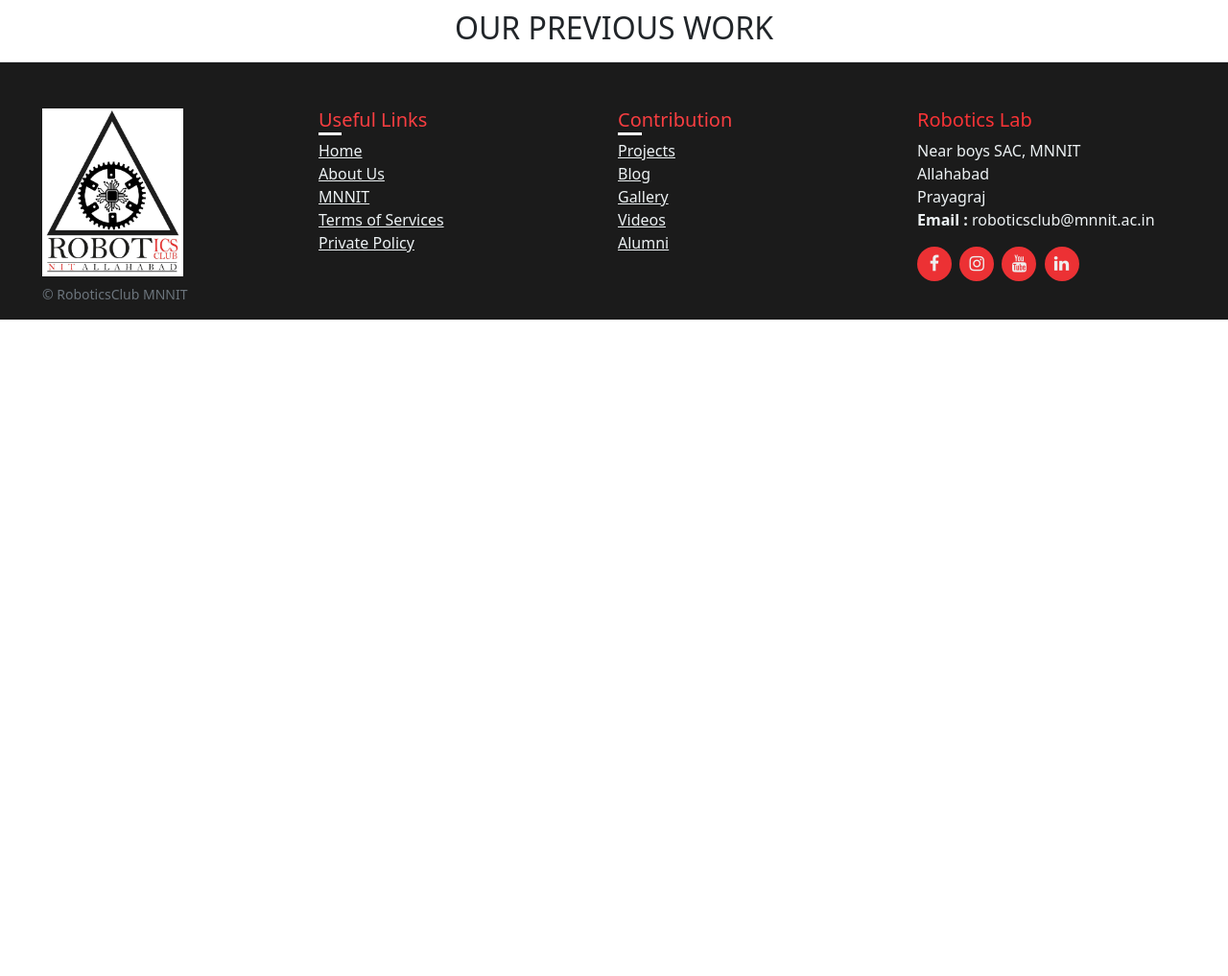
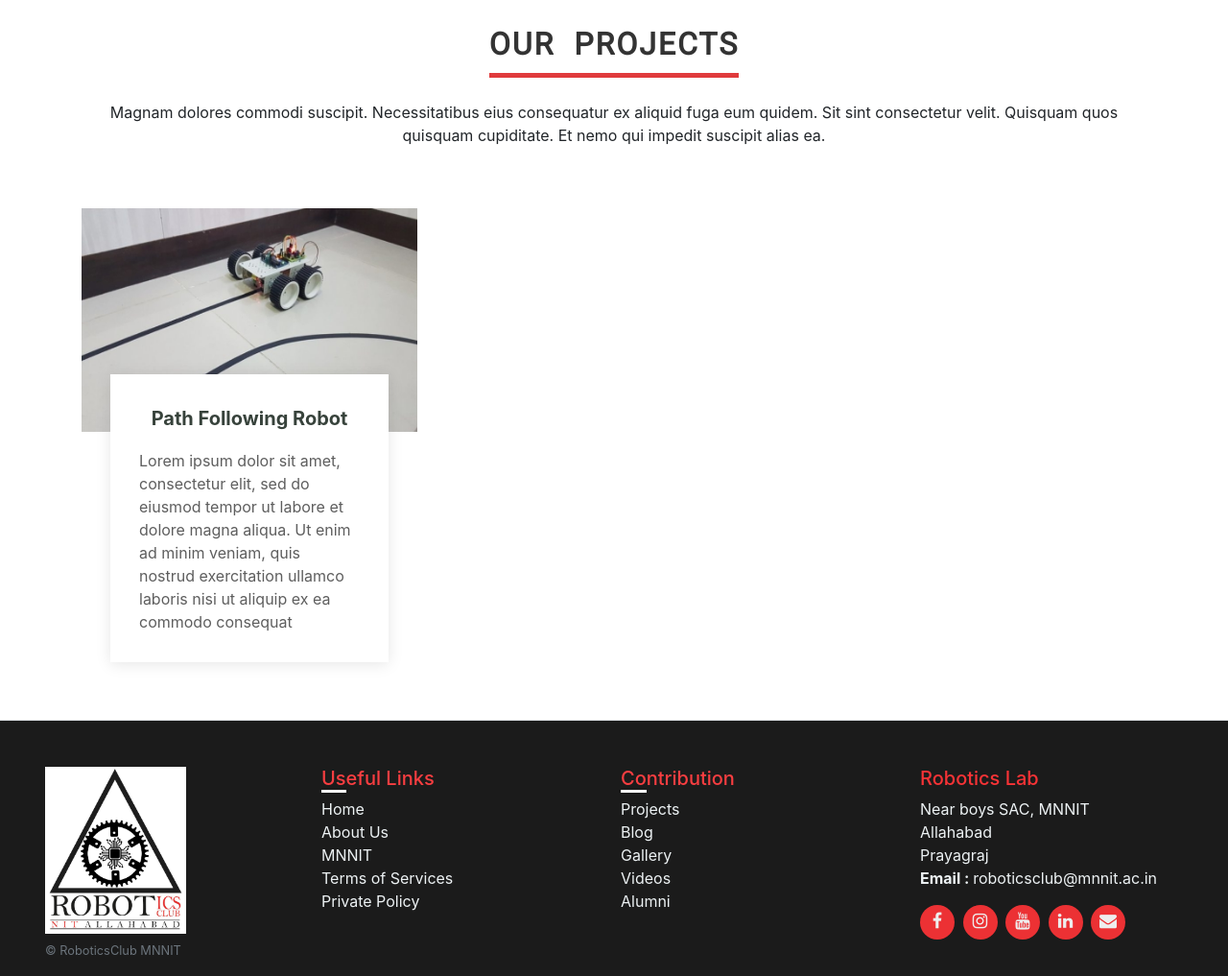
Before and after one commit to MNNIT-Robotics-Club-Official/Robotics_Club_Website, a Django app: page /projects/ in a window 1280 px wide. Shown: the part 76-1093 px from the top of the page at 96% size. Before the commit the page ends 409 px from the top, so only its background shows below. Run offline with Django 3.2, Linux system fonts and the light colour scheme; data that the repository does not hold is empty; some libraries are stand-ins or nearby versions.

Commit message:
project files added

```diff
--- /dev/null
+++ b/project/templates/project/projects.html
@@ -0,0 +1,51 @@
+{% extends "base.html" %}
+{% load static %}
+
+{% block title %}
+Projects
+{% endblock %}
+
+{% block head %}
+<link rel="stylesheet" href="{% static 'css/avishkar.css' %} " type="text/css">
+{% endblock %}
+
+{% block body %}
+<section class="project" id="project">
+
+    <div class="container">
+        <div class="section-title pb-5">
+            <div class="d-flex justify-content-center my-3">
+                <h2 class="">OUR PROJECTS</h2>
+            </div>
+            <!-- <br> -->
+            <p class="text-center">Magnam dolores commodi suscipit. Necessitatibus eius consequatur ex aliquid fuga eum quidem. Sit sint
+                consectetur velit. Quisquam quos quisquam cupiditate. Et nemo qui impedit suscipit alias ea.</p>
+        </div>
+</section>
+
+<!-- Events section -->
+<section id="events" class="events">
+    <div class="container">
+        <div class="row">
+
+            <!--start for-->
+            <div class="col-md-4 d-flex align-items-stretch wow fadeInUp" data-wow-delay="0.1s">
+                <div class="card">
+                    <div class="card-img">
+                        <img src="/static/img/Linefollow2.jpg" alt="...">
+                    </div>
+                    <div class="card-body">
+                        <h5 class="card-title"><a href="{% url 'project/projects_detail' pk=project.pk %}">Path Following Robot</a></h5>
+                        <p class="card-text">Lorem ipsum dolor sit amet, consectetur elit, sed do eiusmod tempor ut
+                            labore et dolore magna aliqua. Ut enim ad minim veniam, quis nostrud exercitation ullamco
+                            laboris nisi ut aliquip ex ea commodo consequat</p>
+                    </div>
+                </div>
+            </div>
+            <!--end for-->
+
+        </div>
+    </div>
+</section>
+
+{% endblock %}
--- a/project/urls.py
+++ b/project/urls.py
@@ -4,6 +4,6 @@ from . import views
 app_name = 'project'
 
 urlpatterns=[
-    path('',views.list,name='project_list'),
-    path('detail/<int:pk>',views.detail,name='project_detail'),
+    path('',views.list,name='project'),
+    path('detail/<int:pk>',views.detail,name='projects_detail'),
 ]
--- a/project/views.py
+++ b/project/views.py
@@ -5,9 +5,9 @@ from .models import Project
 def list(request):
     context={}
     context['prolist']=Project.objects.all()
-    return render(request,'project/project_list.html',context)
+    return render(request,'project/projects.html',context)
 
 def detail(request,pk):
     context={}
     context['project']=Project.objects.get(pk=pk)
-    return render(request,'project/project_detail.html',context)
+    return render(request,'project/projects_detail.html',context)
--- a/static/css/avishkar.css
+++ b/static/css/avishkar.css
@@ -6,6 +6,16 @@
   letter-spacing: 2px;
   line-height: 180%;
   border-bottom:#e03a3c 5px solid
+}
+
+#project .d-flex h2{
+  color: #333;
+font-weight: bold;
+font-family: "Roboto", sans-serif;
+word-spacing: 10px;
+letter-spacing: 2px;
+line-height: 180%;
+border-bottom:#e03a3c 5px solid
 }
 
 /*--------------------------------------------------------------
--- a/templates/base.html
+++ b/templates/base.html
@@ -71,8 +71,8 @@
             <li class="nav-item {% if request.resolver_match.view_name == 'home:gallery' %}active{% endif %} px-3">
               <a class="nav-link" href="{% url 'home:gallery' %}">Gallery</a>
             </li>
-            <li class="nav-item {% if request.resolver_match.view_name == 'project:project_list' %}active{% endif %} px-3">
-              <a class="nav-link" href="{% url 'project:project_list' %}">Projects</a>
+            <li class="nav-item {% if request.resolver_match.view_name == 'project:project' %}active{% endif %} px-3">
+              <a class="nav-link" href="{% url 'project:project' %}">Projects</a>
             </li>
             <li class="nav-item {% if request.resolver_match.view_name == 'home:avishkar' %}active{% endif %} {% if request.resolver_match.view_name == 'home:prosang' %}active{% endif %} dropdown px-3">
               <a class="nav-link dropdown-toggle" href="#" id="navbarDropdownMenuLink" role="button"
@@ -158,7 +158,7 @@
         <div class="col-6 col-md">
           <h5><span class="line">Co</span>ntribution</h5>
           <ul class="list-unstyled text-small">
-            <li><a class="" href="{% url 'project:project_list' %}">Projects</a></li>
+            <li><a class="" href="{% url 'project:project' %}">Projects</a></li>
             <li><a class="" href="#">Blog</a></li>
             <li><a class="" href="{% url 'home:gallery' %}">Gallery</a></li>
             <li><a class="" href="#">Videos</a></li>
@@ -181,6 +181,7 @@
             <a href="https://www.instagram.com/roboticsclubmnnit/" class="instagram"><i class="fa fa-instagram"></i></a>
             <a href="https://www.youtube.com/channel/UCsHbcNUhK5dMWgtsxNNfm7A" class="youtube"><i class="fa fa-youtube"></i></a>
             <a href="https://www.linkedin.com/in/robotics-club-mnnit-20634417a/" class="linkedin"><i class="fa fa-linkedin"></i></a>
+            <a href="https://mail.google.com/mail/?view=cm&fs=1&tf=1&to=roboticsclub@mnnit.ac.in" class="linkedin"><i class="fa fa-envelope"></i></a>
           </div>
         </div>
       </div>
```
Also changed, not shown: project/templates/project/projects_detail.html (added, +26 -0 lines), home/views.py (line endings or trailing spaces).
